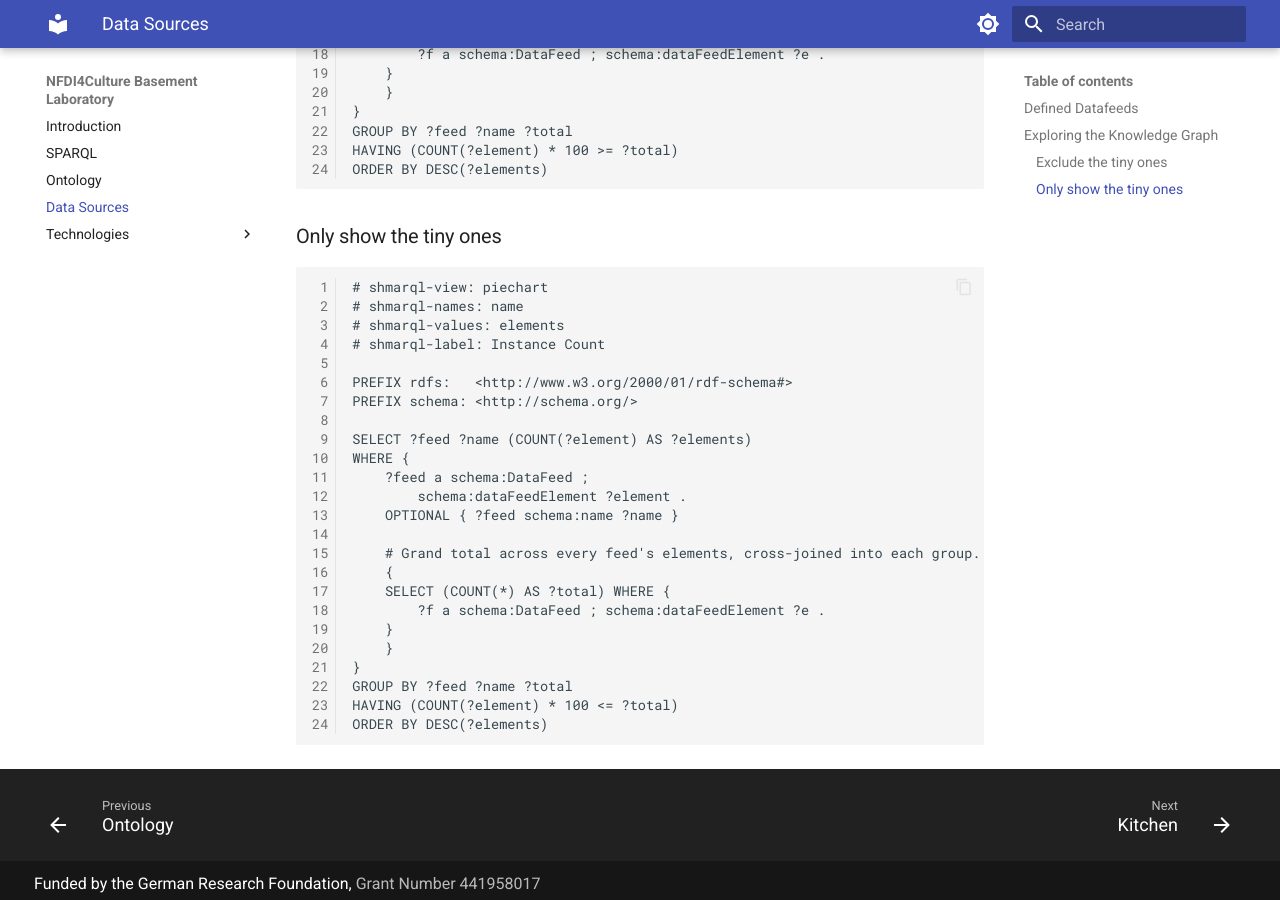
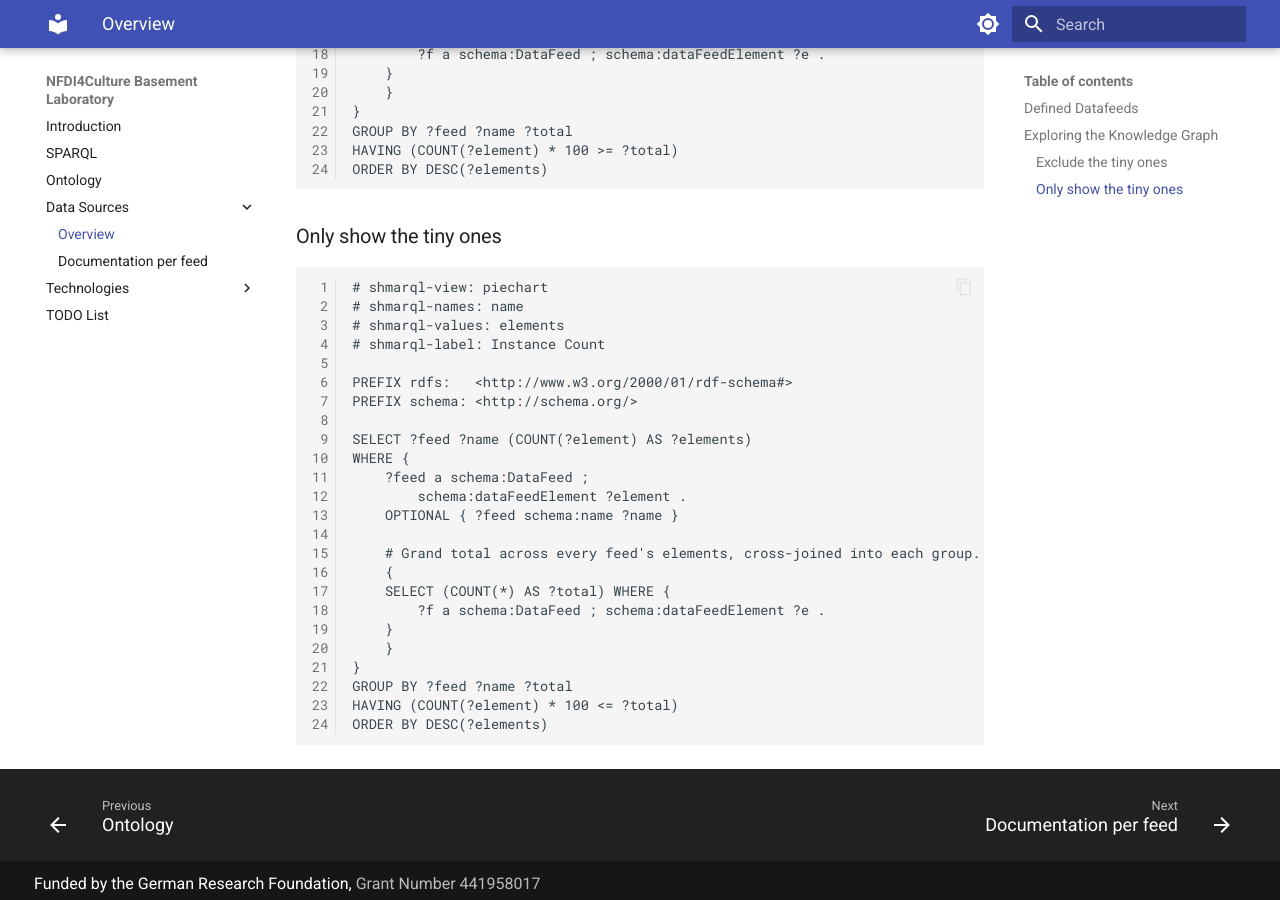
Before and after one commit to ISE-FIZKarlsruhe/nfdi4culture_basement, an MkDocs documentation site: the page built from docs/datasources/index.md, in a window 1280 px wide and 900 px high, scrolled down 2179 px. Built offline with MkDocs 1.6.1 and Material for MkDocs 9.7.7, drawn with Linux system fonts in a browser that asks for light colours; nearby versions of some CDN libraries; library files that are not in the unit come from our copies.

Commit message:
Update nav

```diff
--- a/mkdocs.yml
+++ b/mkdocs.yml
@@ -4,13 +4,16 @@ nav:
   - Introduction: "index.md"
   - SPARQL: "sparql.md"
   - Ontology: "ontology.md"
-  - Data Sources: "datasources/index.md"
+  - Data Sources:
+    - Overview: "datasources/index.md"
+    - Documentation per feed: "datasources/notes.md"
   - Technologies:
       - Kitchen: "tech/kitchen.md"
       - IIIF CLIP: "tech/images.md"
       - Entity Resolution: "tech/entities.md"
       - LIDO: "tech/lido.md"
       - LODEON: "tech/lodeon.md"
+  - TODO List: "todo.md"
 
 theme:
   name: material
```
